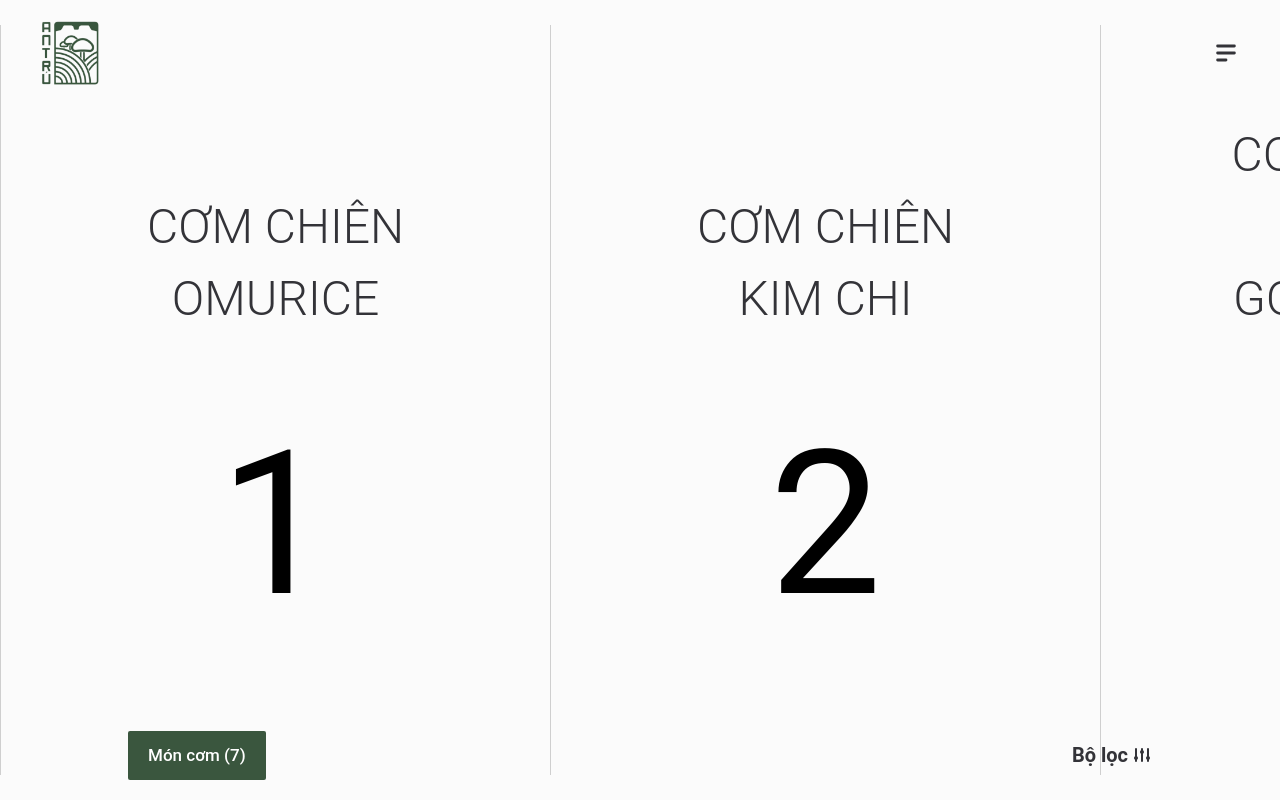
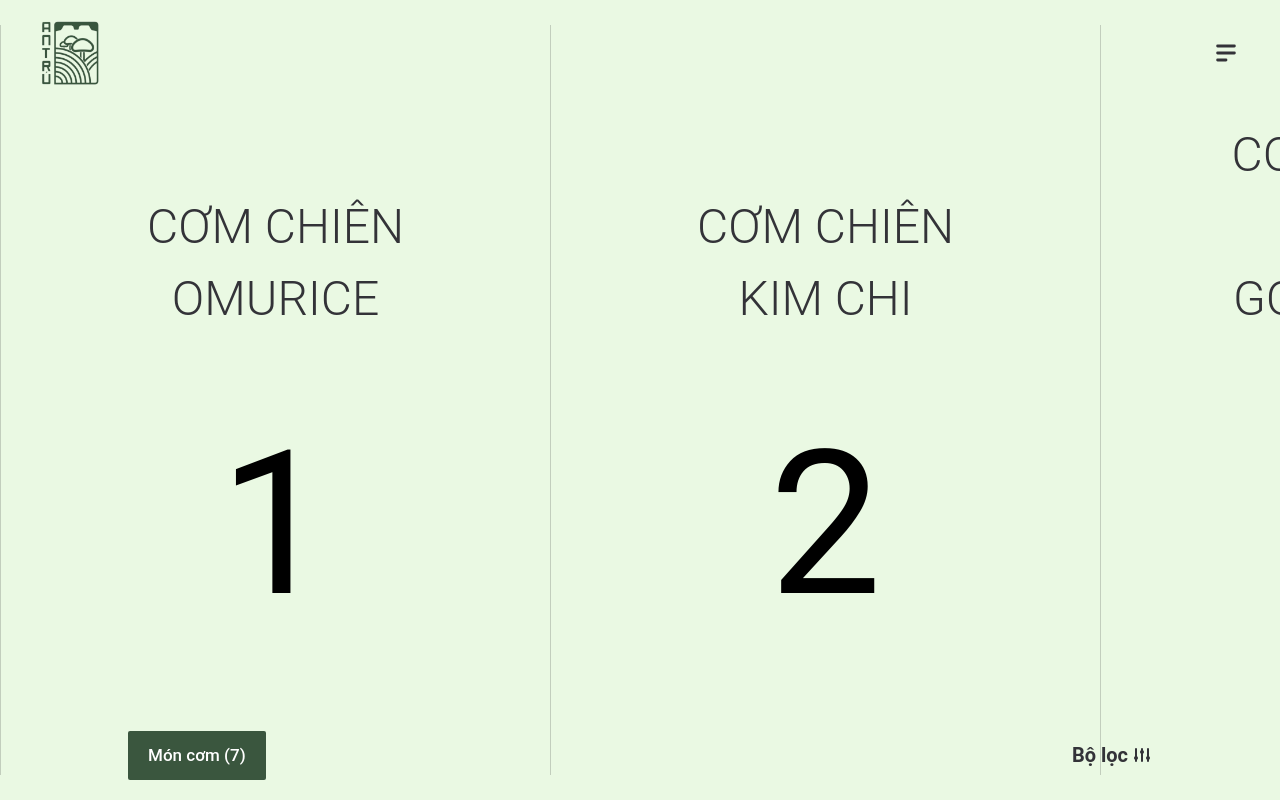
Before and after one commit to huykhuong/An_tru_2, a Next.js app: page /menu in a window 1280 px wide. Built offline with nearby package versions, Linux system fonts and the light colour scheme.

Commit message:
29/4 ver-3  pc

```diff
--- a/components/DishDetailPage/TitleAndPrice.js
+++ b/components/DishDetailPage/TitleAndPrice.js
@@ -8,7 +8,7 @@ const TitleAndPrice = ({ vn_name, eng_name, price }) => {
       </p> */}
       <h1 className="text-7xl lg:text-[8vw]">Cơm chiên Omurice</h1>
       <div className="flex justify-between items-center mt-10 lg:mt-16 mb-5">
-        <div className="lg:flex-col lg:space-y-5">
+        <div className="lg:flex-col space-y-5">
           <h2 className="italic text-xl lg:text-[20px]">Omurice Fried Rice</h2>
           <p className="text-lg lg:text-[20px]">73</p>
         </div>
--- a/components/MenuPage/DishesDivWrapper.js
+++ b/components/MenuPage/DishesDivWrapper.js
@@ -23,7 +23,7 @@ const DishesDivWrapper = (props) => {
     <motion.div
       ref={scrollRef}
       id="dishes_wrapper"
-      className="w-[100%] mx-auto mt-[86.797px] mb-[63.5px] flex flex-wrap gap-y-4 gap-x-2 content-start overflow-y-auto justify-center md:px-3 md:gap-x-5 lg:scrollbar-hide lg:overflow-x-auto lg:justify-start lg:gap-x-0 lg:px-0 lg:my-0 lg:flex-nowrap lg:h-[100vh] lg:mx-0"
+      className="bg-[#c2f4ab] bg-opacity-30 w-[100%] mx-auto mt-[86.797px] mb-[63.5px] flex flex-wrap gap-y-4 gap-x-2 content-start overflow-y-auto justify-center md:px-3 md:gap-x-5 lg:scrollbar-hide lg:overflow-x-auto lg:justify-start lg:gap-x-0 lg:px-0 lg:my-0 lg:flex-nowrap lg:h-[100vh] lg:mx-0"
       key={"dishes_wrapper"}
       initial={{ opacity: 0 }}
       animate={{ opacity: 1 }}
--- a/pages/menu/[slug].js
+++ b/pages/menu/[slug].js
@@ -90,7 +90,7 @@ const DishDetail = () => {
       >
         <TitleAndPrice />
 
-        <section className="relative w-[100vw] h-[100vw] lg:w-[50vw] lg:h-screen lg:flex-shrink-0">
+        <section className="relative w-[100vw] h-[100vw] lg:w-[50vw] lg:h-[100vh] lg:flex-shrink-0">
           <Image
             src="https://swiperjs.com/demos/images/nature-1.jpg"
             layout="fill"
```
